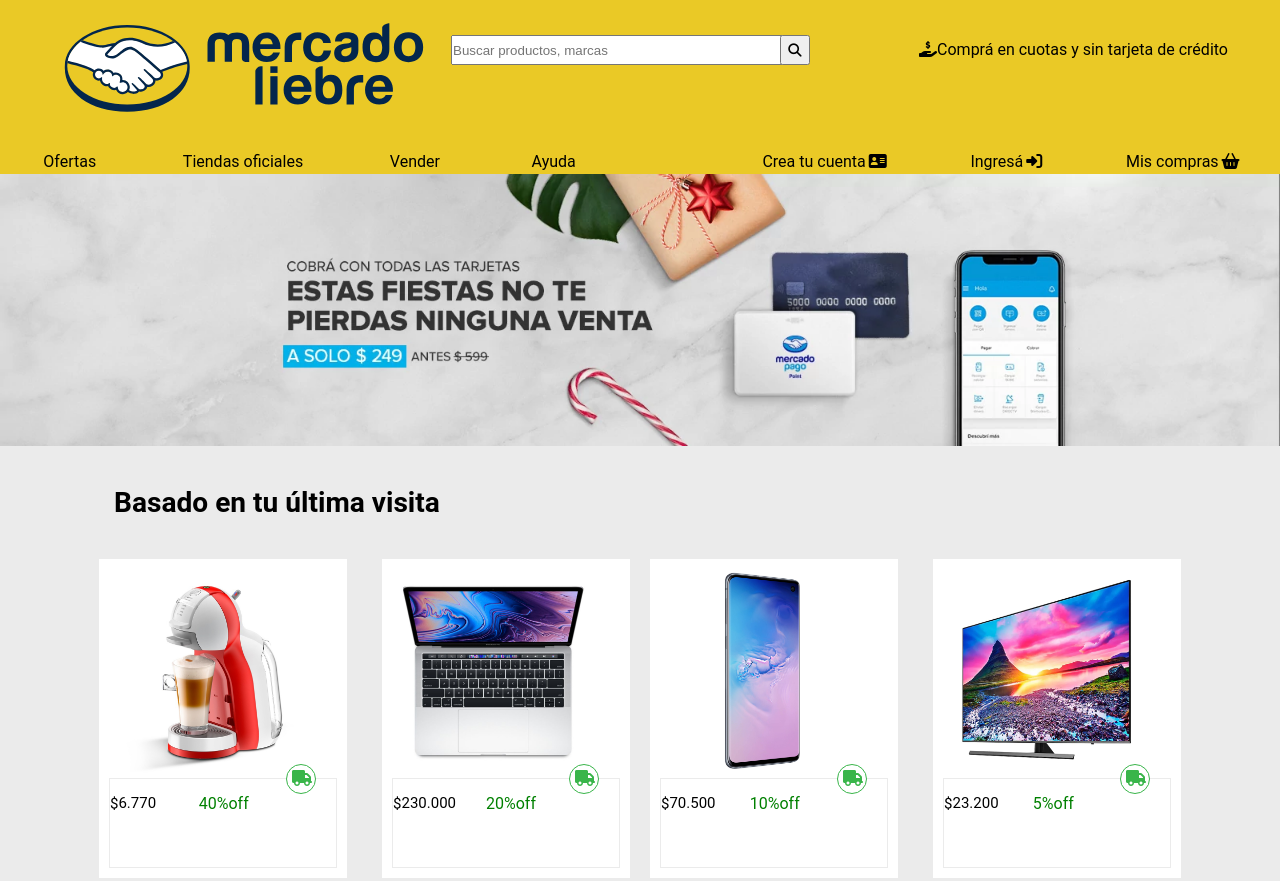
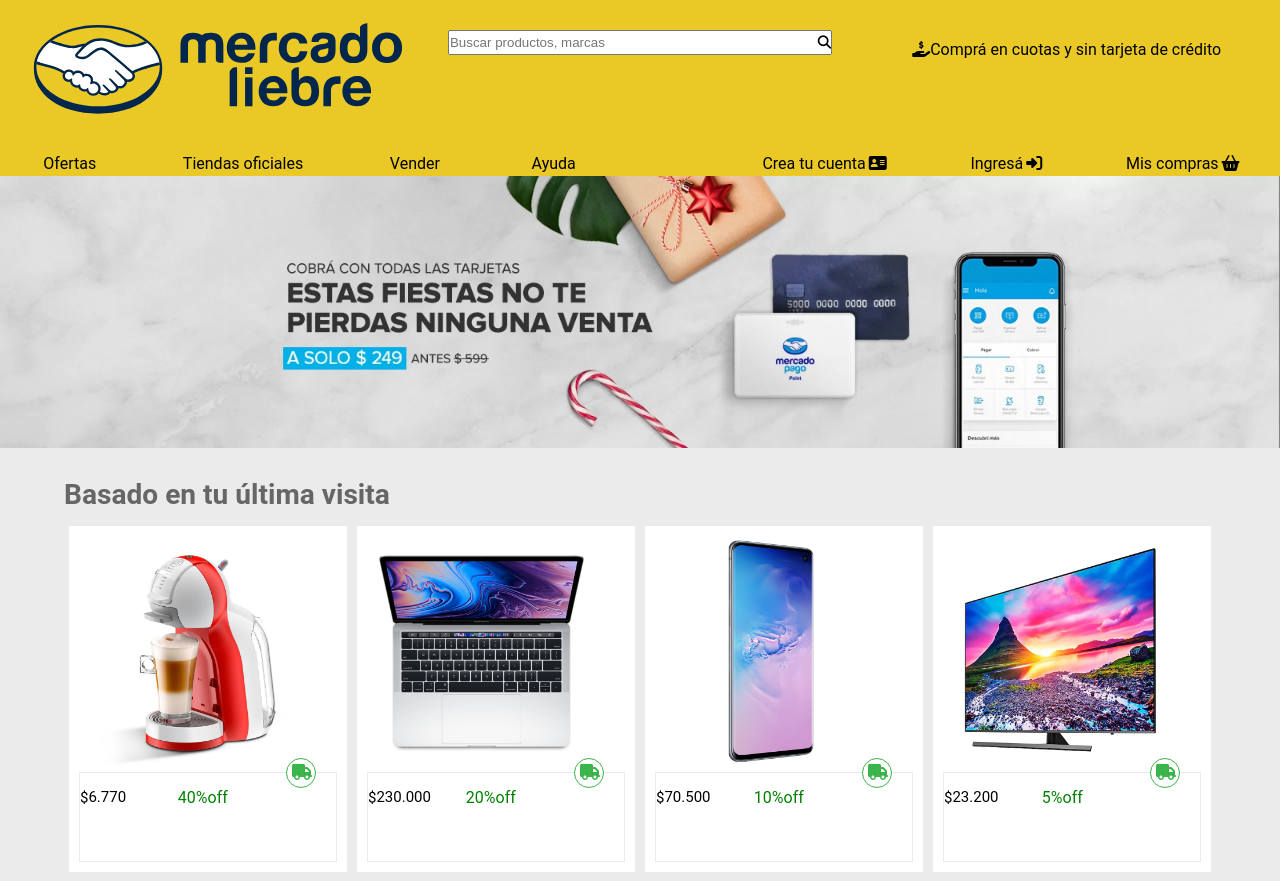
Before and after one commit to Leonel1793/Proyecto-claseML, a website: page views/home.html in a window 1280 px wide. Shown: the top 881 px of the page. Drawn offline with Linux system fonts and the light colour scheme.

Commit message:
Se modifica la estructura del archivo

```diff
--- a/app.js
+++ b/app.js
@@ -14,6 +14,7 @@
 let home=path.resolve(__dirname,'./views/home.html');
 let registro=path.resolve(__dirname, './views/register.html');
 let login=path.resolve(__dirname, './views/login.html');
+let main=path.resolve(__dirname, './views/main.html');
 
 app.get('/',function(req,res){
     res.sendFile(home);
@@ -26,3 +27,7 @@
 app.get('/login',function(req,res){
     res.sendFile(login);
 })
+
+app.get('/main',function(req,res){
+    res.sendFile(main);
+})
--- a/public/css/login.css
+++ b/public/css/login.css
@@ -40,38 +40,44 @@
     background-color: #EAC926;
 }
 
-.header-mobile{
+
+.header{
     display: flex;
-    flex-direction: row;
+    flex-wrap: wrap;
     justify-content: space-around;
 }
 
-.header-mobile img{
-    width: 50vw;
-    padding: 20px 0px 0px 20px;
+.logo{
+    width: 50%;
 }
 
-.header-mobile form{
-    padding: 10px 20px 0px 10px;
+.header img{
+    padding: 20px 0px 0px 10px;
+    width: 100%;
 }
 
-.header-mobile button{
-    position: absolute;
-    top:25px;
-    right: 15px;
+.header form{
+    padding-top: 20px;
 }
 
-.header-mobile input{
-    width: 40vw;
-    margin:15px 0px;
+.header button{
+    position: absolute;
+    top:31px;
+    right: 1px;
+    height: 17px;
+    background-color: white;
+    border: none;
+
 }
 
-.header-mobile .search{
+.header .search{
     position: relative;
+    width: 45%;
 }
 
-.bar-icon{
-    text-align: center;
+.header input{
+    width: 100%;
+    margin: 10px 0px;
 }
 
 .bar-icon i{
@@ -83,6 +89,9 @@
     margin: 10px 0px 20px 0px;
     padding: 10px;
     width: 40px;
+}
+.bar-icon{
+    text-align: center;
 }
 
 .main-navbar{
@@ -111,6 +120,7 @@
     padding: 40px 10px 0px 10px;
 }
 
+
 footer{
     text-align: center;
     padding-top: 70px;
@@ -120,6 +130,7 @@
     text-align: left;
     margin: 25px 0px;
     padding-top: 40px;
+    font-size: 14px;
 }
 
 .footer-main i{
@@ -134,19 +145,18 @@
 
 @media (min-width:361px){
 
-    .header-mobile form{
-        padding-top:20px;
-    }
+        .header form{
+            padding-top:20px;
+        }
 
-    .header-mobile input{
-        height: 30px;
-    }
+        .header input{
+            height: 25px;
+        }
 
-    .header-mobile button{
-    height: 30px;
-    width: 30px;
-    top:35px;
-    }
+        .header button{
+        top:31px;
+        height: 23px;
+        }
 }
 
 
@@ -156,27 +166,17 @@
         display: block;
     }
 
+    .logo, .icono-dolar, .header .search {
+        width: 30%;
+    }
+
     .bar-icon{
         display: none;
     }
 
-    .header-desktop {
-        display: flex;
-        flex-direction: row;
-        justify-content: space-around;
-    }
 
-    .header-desktop img{
-        width: 30vw;
-    }
-
-    .header-desktop .search{
-        width: 30vw;
-        margin-left: 15px;
-    }
-
-    .header-desktop input{
-        width: 100%;
+    .header.search{
+        padding-top: 20px;
     }
 
     .main-navbar ul {
@@ -190,6 +190,7 @@
         margin:0px 100px 0px 5px;
     }
 
+
     .footer-main {
         display: flex;
         flex-direction: row;
@@ -199,4 +200,8 @@
     .footer-main i:hover{
         color: #EAC926;;
     }
+
+    .form-control input{
+        width: 50%;
+    }
 }
--- a/public/css/registro.css
+++ b/public/css/registro.css
@@ -5,12 +5,14 @@
 .form-register{
     display: flex;
     flex-direction: column;
+    align-items: center;
     background-color: #ebebeb;
 }
 
 .form-control {
     margin: 20px;
     position: relative;
+    width: 70%;
 }
 
 .form-control i{
@@ -49,6 +51,7 @@
 .form-control-nacim{
     margin:20px;
     font-weight: bold;
+    width: 70%;
 }
 
 .form-control-nacim input{
@@ -59,6 +62,7 @@
 
 .form-control-perfil-foto{
     margin: 0px 20px;
+    width: 70%;
 }
 
 .form-control-perfil-foto label{
@@ -73,14 +77,14 @@
     width: 10%;
 }
 
-.form-control-intereses p{
+.form-control-intereses {
     font-weight: bold;
 }
 
 .form-control-intereses{
     display: flex;
     flex-direction: column;
-    margin-left: 20px;
+    width: 70%;
 }
 
 .form-control-intereses label{
@@ -115,38 +119,44 @@
     background-color: #EAC926;
 }
 
-.header-mobile{
+
+.header{
     display: flex;
-    flex-direction: row;
+    flex-wrap: wrap;
     justify-content: space-around;
 }
 
-.header-mobile img{
-    width: 50vw;
-    padding: 20px 0px 0px 20px;
+.logo{
+    width: 50%;
 }
 
-.header-mobile form{
-    padding: 10px 20px 0px 10px;
+.header img{
+    padding: 20px 0px 0px 10px;
+    width: 100%;
 }
 
-.header-mobile button{
-    position: absolute;
-    top:25px;
-    right: 15px;
+.header form{
+    padding-top: 20px;
 }
 
-.header-mobile .search{
-    position: relative;
+.header button{
+    position: absolute;
+    top:31px;
+    right: 1px;
+    height: 17px;
+    background-color: white;
+    border: none;
+
 }
 
-.header-mobile input{
-    width: 40vw;
-    margin:15px 0px;
+.header .search{
+    position: relative;
+    width: 45%;
 }
 
-.bar-icon{
-    text-align: center;
+.header input{
+    width: 100%;
+    margin: 10px 0px;
 }
 
 .bar-icon i{
@@ -158,6 +168,9 @@
     margin: 10px 0px 20px 0px;
     padding: 10px;
     width: 40px;
+}
+.bar-icon{
+    text-align: center;
 }
 
 .main-navbar{
@@ -186,6 +199,7 @@
     padding: 40px 10px 0px 10px;
 }
 
+
 footer{
     text-align: center;
 }
@@ -194,6 +208,7 @@
     text-align: left;
     margin: 25px 0px;
     padding-top: 40px;
+    font-size: 14px;
 }
 
 .footer-main i{
@@ -208,18 +223,17 @@
 
 @media (min-width:361px){
 
-    .header-mobile form{
+        .header form{
             padding-top:20px;
         }
 
-    .header-mobile input{
-        height: 30px;
+        .header input{
+            height: 25px;
         }
 
-    .header-mobile button{
-    top:35px;
-    height: 30px;
-    width: 30px;
+        .header button{
+        top:31px;
+        height: 23px;
         }
         }
 
@@ -230,27 +244,17 @@
             display: block;
         }
 
+        .logo, .icono-dolar, .header .search {
+            width: 30%;
+        }
+
         .bar-icon{
             display: none;
         }
 
-    .header-desktop {
-        display: flex;
-        flex-direction: row;
-        justify-content: space-around;
-    }
 
-    .header-desktop img{
-        width: 30vw;
-    }
-
-    .header-desktop .search{
-        width: 30vw;
-        margin-left: 15px;
-    }
-
-    .header-desktop input{
-        width: 100%;
+        .header.search{
+            padding-top: 20px;
         }
 
         .main-navbar ul {
@@ -273,4 +277,8 @@
     .footer-main i:hover{
         color: #EAC926;;
     }
+
+    .form-control, .form-control-perfil-foto,.form-control-nacim, .form-control-intereses  {
+        width: 50%;
     }
+}
--- a/public/css/styles.css
+++ b/public/css/styles.css
@@ -14,77 +14,44 @@
     background-color: #EAC926;
 }
 
-main{
-    width: 90%;
-   margin: auto;
-}
 
-.precio {
-    font-size:18px;
-    margin:0px;
-    padding: 0px;
-    width: 30%;
-}
-
-.precio-descuento{
+.header{
     display: flex;
-    flex-direction: row;
-}
-
-.descuento{
-    font-size:16px;
-    color:green;
-    margin:0px 0px 20px 0px;
-    margin-left: 25px;
-    width: 70%;
-
-}
-.descripciones{
-    font-size:16px;
-}
-
-.header-mobile{
-    display: flex;
-    flex-direction: row;
+    flex-wrap: wrap;
     justify-content: space-around;
 }
 
-.header-mobile img{
-    width: 50vw;
-    padding: 20px 0px 0px 20px;
+.logo{
+    width: 50%;
 }
 
-.header-mobile form{
-    padding: 10px 20px 0px 10px;
+.header img{
+    padding: 20px 0px 0px 10px;
+    width: 100%;
 }
 
-.header-mobile button{
-    position: absolute;
-    top:25px;
-    right: 15px;
+.header form{
+    padding-top: 20px;
 }
 
-.header-mobile .search{
-    position: relative;
+.header button{
+    position: absolute;
+    top:31px;
+    right: 1px;
+    height: 17px;
+    background-color: white;
+    border: none;
+
 }
 
-.header-mobile input{
-    width: 40vw;
-    margin:15px 0px;
+.header .search{
+    position: relative;
+    width: 45%;
 }
 
-.titulares {
-    font-size:24px;
-    background-color: #ebebeb;
-}
-
-.titulares h3{
-    margin:0%;
-    padding: 40px 50px;
-}
-
-.bar-icon{
-    text-align: center;
+.header input{
+    width: 100%;
+    margin: 10px 0px;
 }
 
 .bar-icon i{
@@ -103,6 +70,10 @@
     padding: 0px;
     margin:0px;
    display: block;
+}
+
+.bar-icon{
+    text-align: center;
 }
 
 .main-navbar{
@@ -133,6 +104,51 @@
 
 img{
     width: 90%;
+}
+
+main{
+    width: 90%;
+   margin: auto;
+   padding-bottom: 30px;
+}
+
+main section{
+    display: flex;
+    flex-wrap: wrap;
+
+}
+
+.precio {
+    font-size:18px;
+    margin:0px;
+    padding: 0px;
+    width: 30%;
+}
+
+.precio-descuento{
+    display: flex;
+    flex-direction: row;
+}
+
+.descuento{
+    font-size:16px;
+    color:green;
+    margin:0px 0px 20px 0px;
+    margin-left: 25px;
+    width: 70%;
+
+}
+.descripciones{
+    font-size:16px;
+}
+
+.titulares {
+    font-size:24px;
+    background-color: #ebebeb;
+    width: 100%;
+    color: #666;
+    padding-bottom:10px;
+    padding-top: 30px;
 }
 
 .articulos{
@@ -187,35 +203,26 @@
 
     .articulos{
         box-shadow: 0px 0px 10px rgb(100, 100, 100);
-        width: 45%;
+        width: 40%;
+        flex-grow: 1;
+        margin:5px;
     }
 
     .descripciones{
         display: block;
     }
 
-    .articulos-formato-tablets{
-        display: flex;
-        flex-direction: row;
-        justify-content: space-between;
-    }
-
-    .articulos-formato-tablets .articulos{
-        margin: 10px 10px;
-    }
-
-    .header-mobile form{
+    .header form{
         padding-top:20px;
     }
 
-    .header-mobile input{
-        height: 30px;
+    .header input{
+        height: 25px;
     }
 
-    .header-mobile button{
-    top:35px;
-    height: 30px;
-    width: 30px;
+    .header button{
+    top:31px;
+    height: 23px;
     }
 
     .precio{
@@ -229,6 +236,8 @@
     .elementos-info-producto{
         padding: 15px 0px;
     }
+
+
     }
 
 
@@ -240,6 +249,10 @@
 
     .main-navbar{
         display: block;
+    }
+
+    .logo, .icono-dolar, .header .search {
+        width: 30%;
     }
 
     .bar-icon{
@@ -255,23 +268,8 @@
         opacity: 1;
     }
 
-    .header-desktop {
-        display: flex;
-        flex-direction: row;
-        justify-content: space-around;
-    }
-
-    .header-desktop img{
-        width: 30vw;
-    }
-
-    .header-desktop .search{
-        width: 30vw;
-        margin-left: 15px;
-    }
-
-    .header-desktop input{
-        width: 100%;
+    .header.search{
+        padding-top: 20px;
     }
 
     .main-navbar ul {
@@ -285,20 +283,10 @@
         margin:0px 100px 0px 5px;
     }
 
-    .articulos-formato-desktop{
-        display: flex;
-        flex-direction: row;
-        justify-content: space-around;
-        margin: 0px 25px 20px;
-    }
-
-    .articulos-formato-desktop .articulos{
-        margin: 0px 10px;
-    }
-
     .articulos{
          box-shadow: none;
          transition: box-shadow 2s;
+         width: 20%;
     }
 
     .articulos:hover{
--- a/views/home.html
+++ b/views/home.html
@@ -12,8 +12,7 @@
     <body>
 
     <header>
-    <div class="header-desktop">
-        <div class="header-mobile">
+    <div class="header">
             <div class="logo">
                 <img src="/images/logo-mercado-liebre.svg" width="160"alt="Logo Mercado Liebre">
             </div>
@@ -24,7 +23,7 @@
                     <button><i class="fa-solid fa-magnifying-glass"></i></button>
                 </form>
             </div>
-        </div>
+
 
             <div class="icono-dolar">
                 <p><i class="fa-solid fa-hand-holding-dollar"></i>Comprá en cuotas y sin tarjeta de crédito</p>
@@ -49,6 +48,7 @@
         </div>
 
     </header>
+
     <section class="banner">
         <img src="/images/banner.jpg" alt="Banner de ofertas">
     </section>
@@ -58,8 +58,7 @@
                 <div class="titulares">
                     <h3>Basado en tu última visita</h3>
                 </div>
-                <div class="articulos-formato-desktop">
-                <div class="articulos-formato-tablets">
+
             <article class="articulos">
                 <img src="/images/cafetera.jpg">
 
@@ -86,8 +85,7 @@
                     <p class="descripciones">Macbook Pro 2019</p>
                 </div>
             </article>
-                </div>
-                <div class="articulos-formato-tablets">
+
             <article class="articulos">
                     <img src="/images/galaxy.jpg"width="360">
 
@@ -113,13 +111,11 @@
                     <p class="descripciones">SmartTv Samsung 43"</p>
                 </div>
             </article>
-            </div>
-        </div>
+
             <div class="titulares">
                  <h3>Ofertas</h3>
             </div>
-                <div class="articulos-formato-desktop">
-                <div class="articulos-formato-tablets">
+
             <article class="articulos">
                     <img src="/images/cafetera.jpg"width="360">
 
@@ -144,8 +140,8 @@
                     <p class="descripciones">Macbook Pro 2019</p>
                 </div>
             </article>
-                </div>
-                <div class="articulos-formato-tablets">
+
+
             <article class="articulos">
                     <img src="/images/galaxy.jpg"width="360">
 
@@ -171,8 +167,7 @@
                     <p class="descripciones">SmartTv Samsung 43"</p>
                 </div>
             </article>
-            </div>
-        </div>
+
             </section>
         </main>
 <footer>
```
Also changed, not shown: views/login.html (+3 -4 lines), views/register.html (+2 -6 lines). Lines whose indentation alone changed are shown as unchanged.
